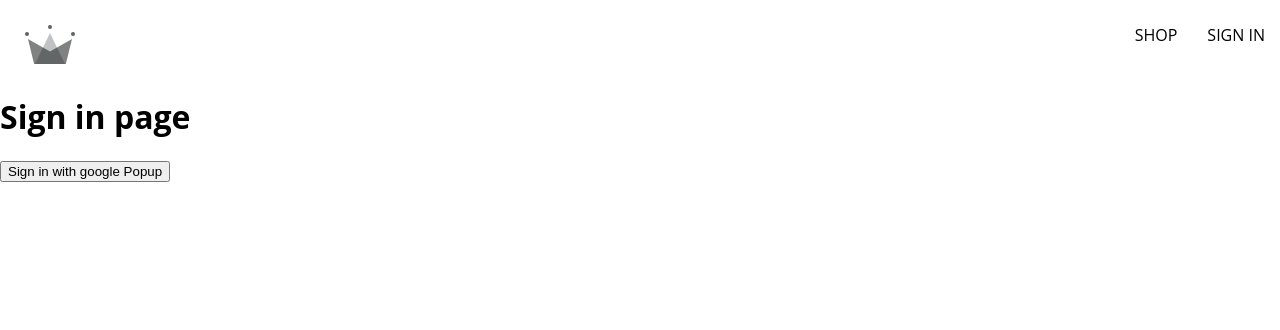
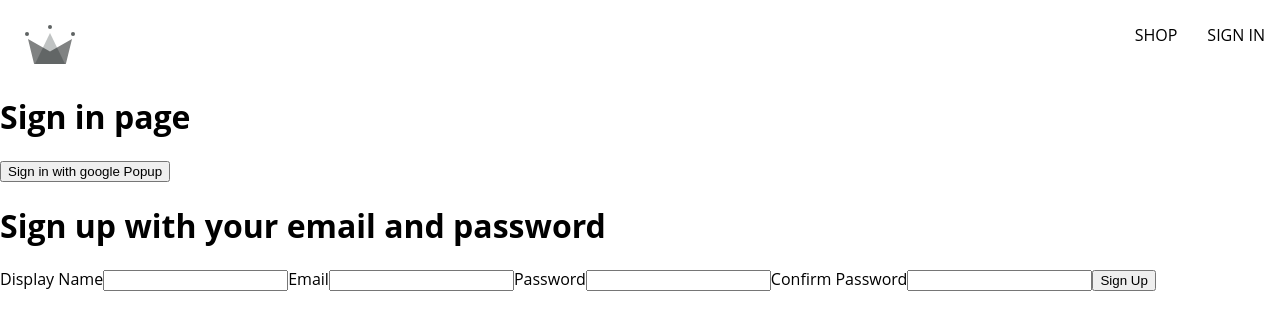
Before and after one commit to ChevrierDev/crwn-ecommerce, a React (Create React App) app: page /sign-in in a window 1280 px wide. Shown: the top 330 px of the page. Built offline with nearby package versions, Linux system fonts and the light colour scheme; the HTML template or start-up script is replaced by a standard one.

Commit message:
feat: set up form

```diff
--- /dev/null
+++ b/src/components/sign-up-form/sign-up-form.component.jsx
@@ -0,0 +1,42 @@
+import { useState } from "react"
+
+const defaultFormFields = {
+    displayName: '',
+    email: '',
+    password: '',
+    confirmPassword: ''
+}
+
+const SignUpForm = () => {
+    const [formFields, setFormFields] = useState(defaultFormFields);
+    const { displayName, email, password, confirmPassword } = formFields;
+
+    const handleChange = (event) => {
+        const { name, value } = event.target
+
+        setFormFields({ ...formFields, [name]: value })
+    };
+
+    return (
+        <>
+            <h1>Sign up with your email and password</h1>
+            <form onSubmit={() => { }}>
+                <label>Display Name</label>
+                <input text='text' required onChange={handleChange} name="displayName" value={displayName} />
+
+                <label>Email</label>
+                <input type="email" required onChange={handleChange} name="email" value={email} />
+
+                <label>Password</label>
+                <input type="password" required onChange={handleChange} name="password" value={password} />
+
+                <label>Confirm Password</label>
+                <input type="password" required onChange={handleChange} name="confirmPassword" value={confirmPassword} />
+
+                <button type="submit">Sign Up</button>
+            </form>
+        </>
+    )
+}
+
+export default SignUpForm
--- a/src/routes/sign-in/sign-in.component.jsx
+++ b/src/routes/sign-in/sign-in.component.jsx
@@ -2,6 +2,7 @@
     signInWithGooglePopup,
     createUserDocumentFromAuth,
 } from '../../utils/firebase/firebase.utils'
+import SignUpForm from '../../components/sign-up-form/sign-up-form.component'
 
 const SignIn = () => {
     const logGoogleUser = async () => {
@@ -18,6 +19,7 @@
             <button onClick={logGoogleUser}>
                 Sign in with google Popup
             </button>
+            <SignUpForm />
         </div>
     )
 }
```
